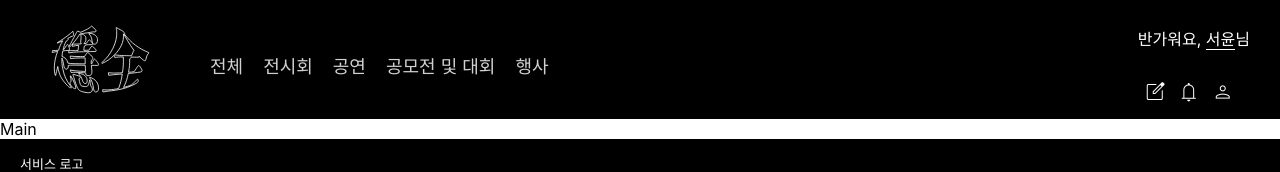
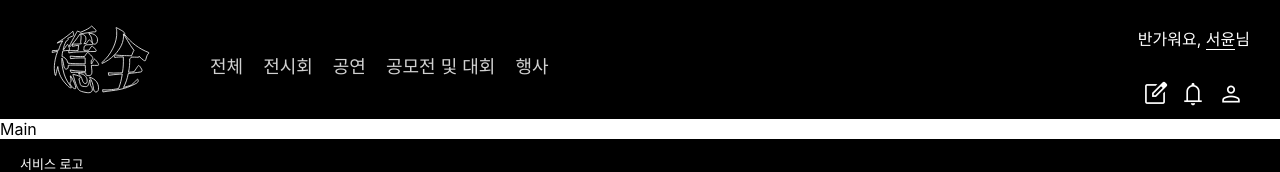
Before and after one commit to JNU-econovation/TeamPonyo-FE, a React (Create React App) app: page / in a window 1280 px wide. Shown: the top 172 px of the page. Built offline with nearby package versions, Linux system fonts and the light colour scheme.

Commit message:
feat: NavBar 아이콘 두께 및 크기 수정

```diff
--- a/public/index.html
+++ b/public/index.html
@@ -11,7 +11,7 @@
     />
     <link rel="apple-touch-icon" href="%PUBLIC_URL%/logo192.png" />
     <!-- Google Material Icons -->
-    <link rel="stylesheet" href="https://fonts.googleapis.com/css2?family=Material+Symbols+Outlined:opsz,wght,FILL,GRAD@24,400,0,0" />
+    <link rel="stylesheet" href="https://fonts.googleapis.com/css2?family=Material+Symbols+Outlined:opsz,wght,FILL,GRAD@20..48,100..700,0..1,-50..200" />
     <!--
       manifest.json provides metadata used when your web app is installed on a
       user's mobile device or desktop. See https://developers.google.com/web/fundamentals/web-app-manifest/
--- a/src/components/Navbar.css
+++ b/src/components/Navbar.css
@@ -84,6 +84,6 @@
 .material-symbols-outlined {
     margin: 0 5px;
     cursor: pointer;
-    font-variation-settings:
-        'wght' 200;
+    font-variation-settings: 'wght' 300;
+    font-size: 28px;
 }
--- a/src/components/Navbar.js
+++ b/src/components/Navbar.js
@@ -36,7 +36,7 @@
                     <p>반가워요, <span className='userName'><Link to={'/mypage'}>{userName}</Link></span>님</p>
                 </div>
                 <div className='NavIcon'>
-                    <span class="material-symbols-outlined"><Link to={'/edit'}>edit_square</Link></span>
+                    <span class="material-symbols-outlined" ><Link to={'/edit'}>edit_square</Link></span>
                     <span class="material-symbols-outlined">
                         {notification ? 'notifications_unread' : 'notifications'}
                     </span>
```
